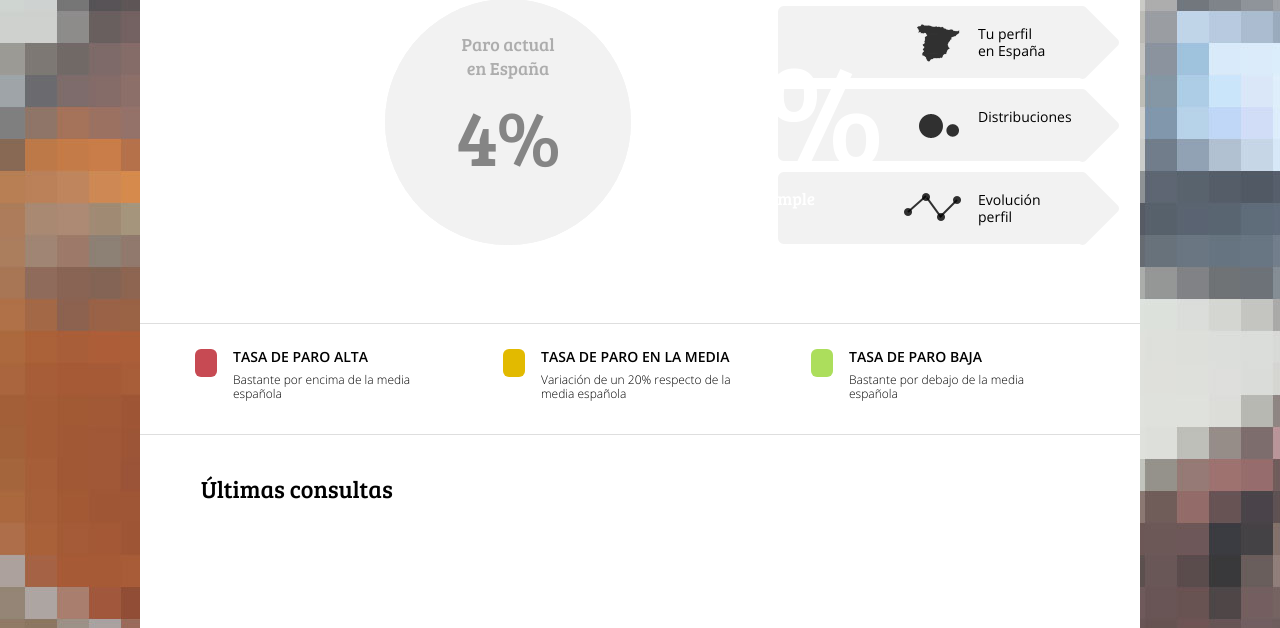
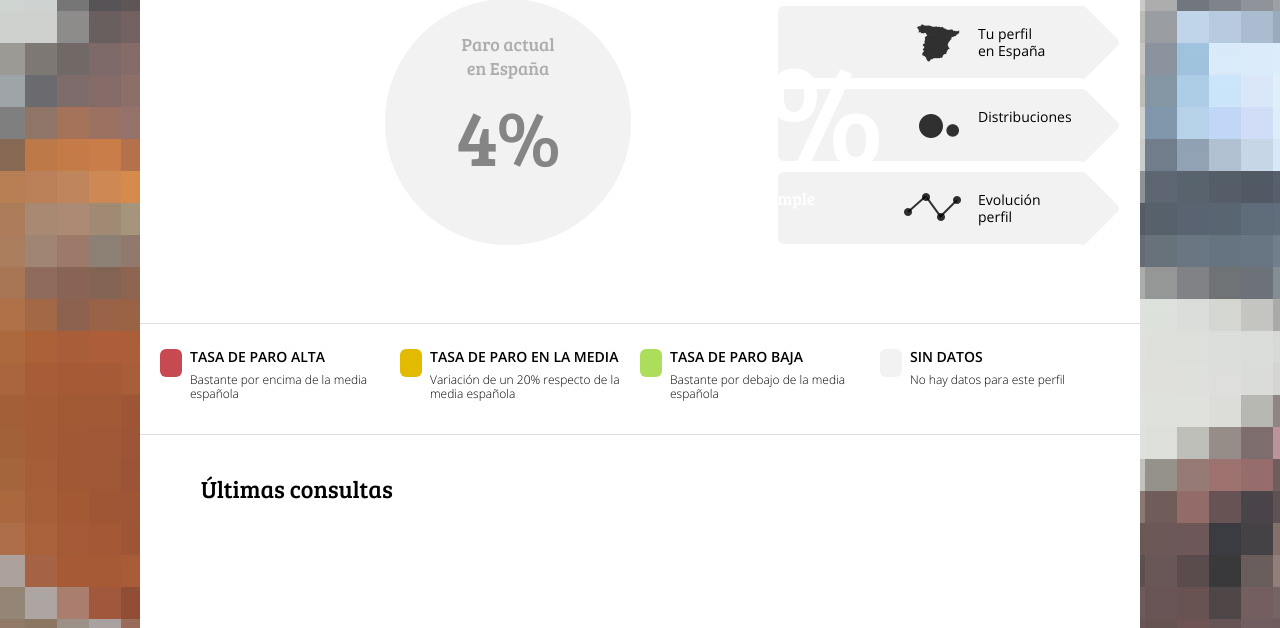
Before and after one commit to yamila-moreno/ttparo.es, a Django app: template src/tasaparo/web/templates/home.html in a window 1280 px wide. Shown: the part 423-1051 px from the top of the page. Run offline with Django 3.2, Linux system fonts and the light colour scheme; the template is opened without the code that fills it: most values are stand-ins (such as "Sample title", 1, 10 or a date in 2020); form fields are guessed from the names that the template uses; style sheets or scripts are compiled from the project's sources; parts of the project's set-up code (start-up, migrations or seed data) failed here and were passed over; some libraries are stand-ins or nearby versions; some web fonts are replaced.

Commit message:
New type of "NO DATA"

```diff
--- a/src/tasaparo/core/models.py
+++ b/src/tasaparo/core/models.py
@@ -250,7 +250,7 @@ class RateQuery(models.Model):
             cache.set("general-rate", general_rate)
 
         percent = general_rate * 20 / 100
-        if not self.rate:
+        if self.rate is None:
             return '0', 'sin datos'
         if self.rate > (general_rate + percent):
             return '1', 'nivel alto'
--- a/src/tasaparo/core/tests.py
+++ b/src/tasaparo/core/tests.py
@@ -125,4 +125,3 @@ class MicroDataTest(TestCase):
         response = self.client.get(url, **get_data)
         self.assertEqual(response.status_code, 200)
         json_parsed = simplejson.loads(response.content)
-        print json_parsed
--- a/src/tasaparo/web/static/css/styles.less
+++ b/src/tasaparo/web/static/css/styles.less
@@ -209,13 +209,12 @@ input[type=submit]{
 }
 
 #info {
-    width: 926px;
     float: left;
     border-top: 1px solid #dedede;
-    padding: 25px 37px 33px 55px;
+    padding: 25px 20px 33px 20px;
     h2 { font-size: 24px; font-family: 'BreeSerif-Regular'; width: 100%; padding-left: 24px; margin-bottom: 25px; }
     h3 { font-family:"Open Sans Semibold"; font-size: 14px; margin-bottom: 7px; text-transform: uppercase; }
-    .item { padding-left: 38px; width: 205px; float: left; margin-right: 65px; position: relative; }
+    .item { padding-left: 30px; width: 205px; float: left; margin-right: 5px; position: relative; }
     .ball { width: 22px; height: 28px; border-radius: 6px; position: absolute; left: 0; top: 0; }
     p, span { font-size: 12px; font-family:"Open Sans Light"; }
     span { color: #000; }
@@ -244,6 +243,7 @@ input[type=submit]{
 .r2 { background-color: #e2ba00; span { color: #f7edcb; } }
 .r3 { background-color: #acde5c; span { color: #e8f5d7; } }
 
+.c0 { color: #f2f2f2 !important; }
 .c1 { color: #c74a53 !important; }
 .c2 { color: #e2ba00 !important; }
 .c3 { color: #acde5c !important; }
--- a/src/tasaparo/web/templates/compare.html
+++ b/src/tasaparo/web/templates/compare.html
@@ -28,7 +28,8 @@
     {% include "info.html" %}
     <script type="text/template" id="compare-item">
         <div class="bl r<%- level %>" style="display: none; height: 200px; width: 200px; border-radius: 100px; margin-right:10px; margin-bottom:10px;">
-            <span class="percer" style="font-size: 79px; margin-top: 30px;"><%- rate %>%</span>
+            <span class="percer" style="font-size: 79px; margin-top: 30px;">
+            <% if (rate===null) { %> ? <% } else { %> <%- rate %>% <% } %></span>
             <span class="txt" style="font-size: 28px"><%- byLabel %></span>
         </div>
     </script>
--- a/src/tasaparo/web/templates/info.html
+++ b/src/tasaparo/web/templates/info.html
@@ -14,4 +14,9 @@
             <h3>Tasa de paro BAJA</h3>
             <p>Bastante por debajo de la media española</p>
         </div>
+        <div class="item">
+            <div class="ball r0"></div>
+            <h3>Sin datos</h3>
+            <p>No hay datos para este perfil</p>
+        </div>
     </div>
```
Also changed, not shown: src/tasaparo/settings/common.py (+9 -9 lines), src/tasaparo/web/static/js/mapdata.js (+7 -0 lines).
